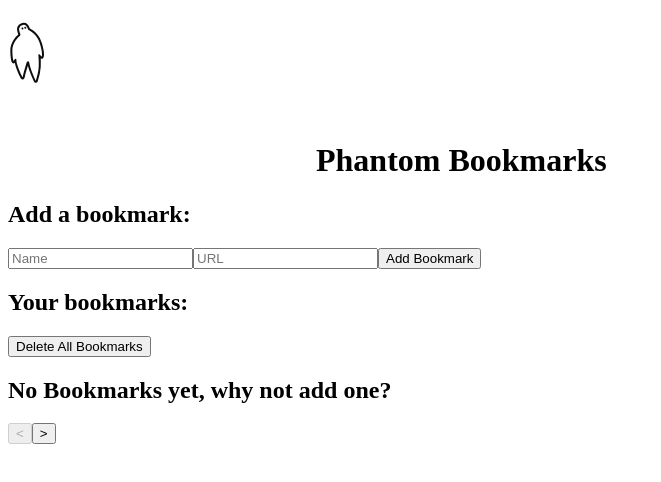
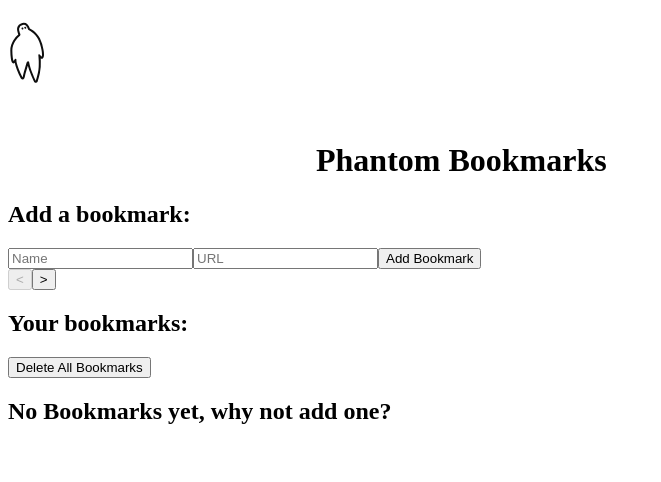
Before and after one commit to AJCJ1/phantomsbookmarkproject, a React (Vite) app: page / in a window 1280 px wide. Shown: the top 482 px of the page, without its empty margins (0-661 px from the left). Built offline with nearby package versions, Linux system fonts and the light colour scheme.

Commit message:
formats files, Adds loading Modal

```diff
--- a/src/Bookmark.jsx
+++ b/src/Bookmark.jsx
@@ -1,5 +1,5 @@
 // A functional component that displays a single bookmark
-const Bookmark = ({name, url, id, onEdit, onDelete}) => {
+const Bookmark = ({ name, url, id, onEdit, onDelete }) => {
   // Returns a div that contains the bookmark name as a link,
   // and two buttons to allow editing and deleting of the bookmark
   return (
--- /dev/null
+++ b/src/LoadingModal.jsx
@@ -0,0 +1,11 @@
+// simple component that loads over top of the application on awaiting URL validation
+const LoadingModal = () => {
+  return (
+    <div className="modal-main">
+      <h2 className="modal-text">Checking if this website exists...</h2>
+      <h2 className="modal-icon">👻</h2>
+    </div>
+  );
+};
+
+export default LoadingModal;
--- a/src/Main.jsx
+++ b/src/Main.jsx
@@ -1,7 +1,8 @@
 import { useState, useEffect } from "react";
 import List from "./List";
-import Pagination from "./Pagination"
+import Pagination from "./Pagination";
 import validatesInput from "./ValidatesInput";
+import LoadingModal from "./LoadingModal";
 
 const Main = () => {
   // State to hold an array of all bookmarks
@@ -15,10 +16,13 @@ const Main = () => {
   const [editing, setEditing] = useState(false);
   const [editIndex, setEditIndex] = useState(null);
 
-  // State to hold the current page number for pagination, default to 1
+  // State to hold the current page number for pagination default 1
   const [currentPage, setCurrentPage] = useState(1);
 
-  // slice so that only 20 are displayed into pages
+  // State to determine whether the loading modal is visible or not
+  const [loading, setLoading] = useState(false);
+
+  // Calculate the current bookmarks to display based on the current page number
   const itemsPerPage = 20;
   // index of last to show is page num * 20 (so 1 * 20 = 20 etc)
   const indexOfLastBookmark = currentPage * itemsPerPage;
@@ -62,17 +66,16 @@ const Main = () => {
 
   // function to delete all bookmarks
   const handleDeleteAllBookmarks = () => {
-    // confirms that user wants to delete all, then sets localstorage
-    // to an empty array
     if (window.confirm("Are you sure you want to delete all bookmarks?")) {
       setBookmarks([]);
       localStorage.setItem("bookmarks", JSON.stringify([]));
     }
   };
-  // function to delete a single bookmark by index
+
+  // function to delete bookmark by index
   const handleDeleteBookmark = (index) => {
     const newBookmarks = [...bookmarks];
-    const bookmarkIndex = index;
+    const bookmarkIndex = indexOfFirstBookmark + index;
     newBookmarks.splice(bookmarkIndex, 1);
     setBookmarks(newBookmarks);
     localStorage.setItem("bookmarks", JSON.stringify(newBookmarks));
@@ -82,13 +85,12 @@ const Main = () => {
     <div>
       {/* form to submit a new bookmark */}
       <h2>Add a bookmark: </h2>
-        <div className="form-container">
       <form
         className="form-main"
-          onSubmit={ async (e) => {
-            // Prevents default form refresh, should complete input validation before submission
+        onSubmit={async (e) => {
+          // Prevents default form refresh, completes input validation before submission
           e.preventDefault();
-            // tests if URL matches regexp
+          setLoading(true);
           const result = await validatesInput(url, name);
           if (result) {
             // checks if the user is editing or adding a new bookmark
@@ -96,9 +98,11 @@ const Main = () => {
             setName("");
             setUrl("");
           }
-            }
-          }>
+          setLoading(false);
+        }}
+      >
         {/* input field to enter bookmark name */}
+        <div className="form-container">
           <input
             className="input-field"
             type="text"
@@ -119,25 +123,30 @@ const Main = () => {
           <button className="submit-btn" type="submit">
             {editing ? "Update Bookmark" : "Add Bookmark"}
           </button>
+        </div>
       </form>
-        <h2>Your bookmarks: </h2>
-        <button className="delete-all-btn" onClick={handleDeleteAllBookmarks}>
-          Delete All Bookmarks
-        </button>
-        {/* renders list of bookmarks */}
-        <List
-          currentBookmarks={currentBookmarks}
-          handleEditBookmark={handleEditBookmark}
-          handleDeleteBookmark={handleDeleteBookmark}
-        />
-        {/* feeds the state and set state down to pagination comp */}
+
+      {/* component to handle pagination */}
       <Pagination
         bookmarks={bookmarks}
         currentPage={currentPage}
         setCurrentPage={setCurrentPage}
       />
 
-        </div>
+      <h2>Your bookmarks: </h2>
+      {/* button to delete all bookmarks */}
+      <button className="delete-all-btn" onClick={handleDeleteAllBookmarks}>
+        Delete All Bookmarks
+      </button>
+      {/* component to render the list of bookmarks */}
+      <List
+        currentBookmarks={currentBookmarks}
+        handleEditBookmark={handleEditBookmark}
+        handleDeleteBookmark={handleDeleteBookmark}
+      />
+
+      {/* component to render loading modal */}
+      {loading && <LoadingModal />}
     </div>
   );
 };
```
Also changed, not shown: src/List.jsx (+7 -7 lines). Lines whose indentation alone changed are shown as unchanged.
